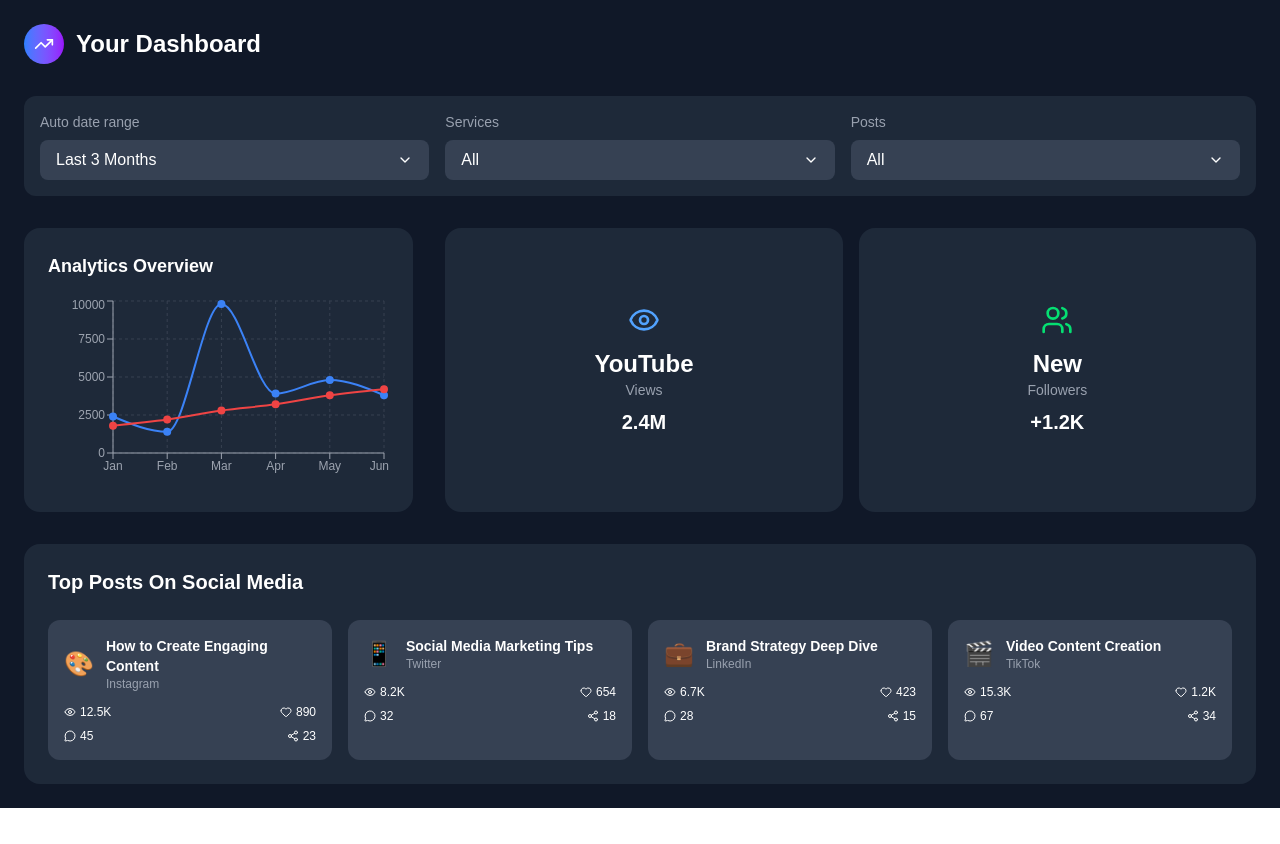
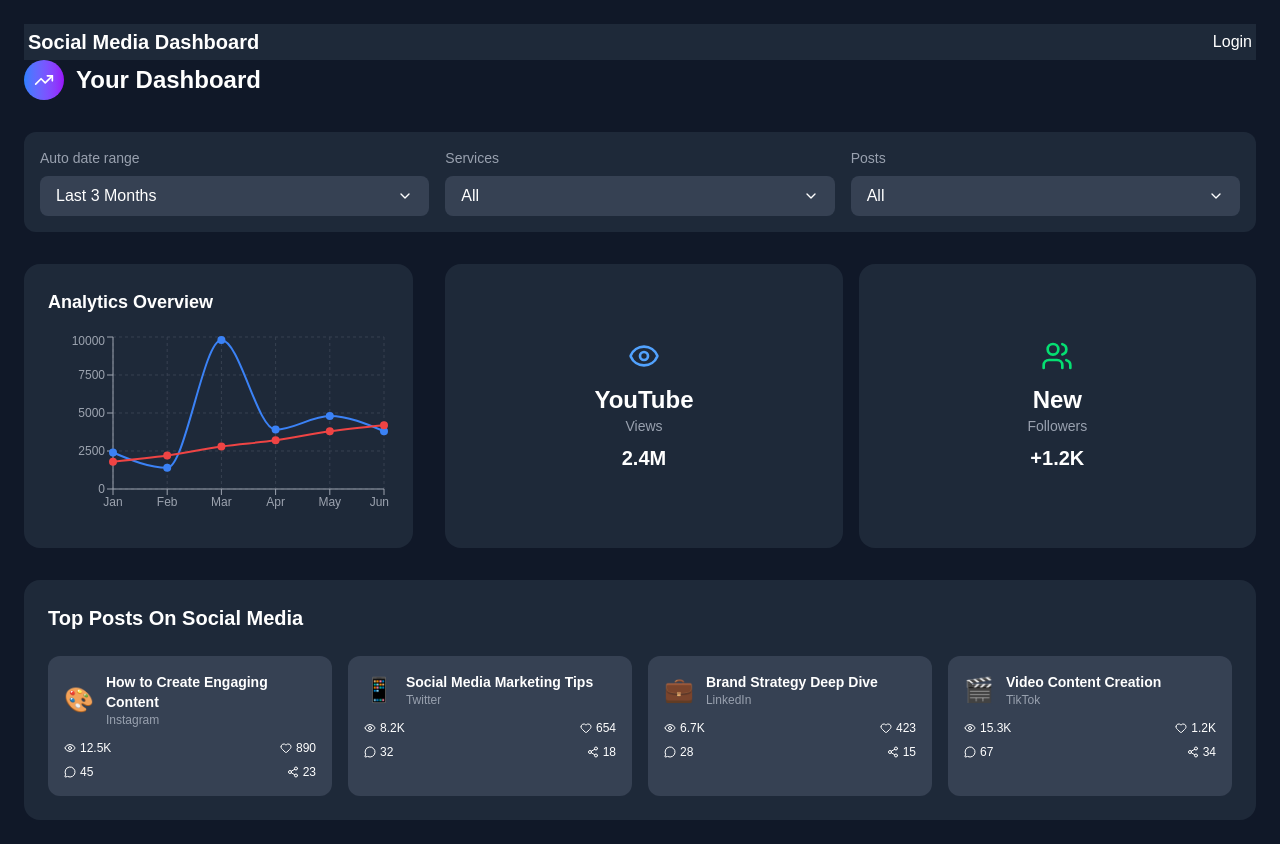
Before and after one commit to Jenni4B/socialMediaDash, a Next.js app: page /dashboard in a window 1280 px wide. Before the commit the page ends 808 px from the top, so only its background shows below. Built offline with nearby package versions, Linux system fonts and the light colour scheme.

Commit message:
Trying to fix up the navigation bar and make the isLoggedIn boolean work. Also I'm working on connecting the Youtube API first and testing with my youtube channel

```diff
--- a/app/dashboard/page.tsx
+++ b/app/dashboard/page.tsx
@@ -1,12 +1,17 @@
 'use client';
 
+// Libraries
 import React, { useState } from 'react';
+
+// Components
+import NaviBar from '../../components/common/naviBar';
 import DashboardHeader from './components/DashboardHeader';
 import DashboardFilters from './components/DashboardFilters';
 import AnalyticsChart from './components/AnalyticsChart';
 import KeyMetrics from './components/KeyMetrics';
 import TopPosts from './components/TopPosts';
 
+// Import dummy data
 import { analyticsData } from '../dummyData/analytics';
 import { topPosts } from '../dummyData/topPosts';
 
@@ -25,6 +30,7 @@ const Dashboard = () => {
   return (
     <div className="min-h-screen bg-gray-900 text-white p-6">
       <div className="max-w-7xl mx-auto">
+        <NaviBar />
         <DashboardHeader />
         <DashboardFilters
           timeFrame={timeFrame}
--- a/app/loginPage/page.tsx
+++ b/app/loginPage/page.tsx
@@ -50,7 +50,7 @@ const LoginPage: React.FC = () => {
           Login
         </button>
         <p className="text-sm text-gray-500 text-center mt-2">
-          Don&#39;t have an account? <a href="/register" className="text-blue-600 hover:underline">Register here</a>.
+          Don&#39;t have an account? <a href="/signUpPage" className="text-blue-600 hover:underline">Register here</a>.
         </p>
       </form>
       <footer className="mt-10 text-sm text-gray-500 text-center">
--- a/app/signUpPage/page.tsx
+++ b/app/signUpPage/page.tsx
@@ -42,6 +42,9 @@ const SignUpPage: React.FC = () => {
         <button type="submit" className="w-full bg-blue-600 text-white py-2 rounded hover:bg-blue-700">
           Sign Up
         </button>
+        <p className="text-sm text-gray-500 text-center mt-2">
+          Have an account? <a href="/loginPage" className="text-blue-600 hover:underline">Login Here</a>.
+        </p>
       </form>
       <footer className="mt-10 text-sm text-gray-500 text-center">
         &copy; 2025 Social Media Dashboard. All rights reserved.
--- a/app/welcomePage/page.tsx
+++ b/app/welcomePage/page.tsx
@@ -2,6 +2,7 @@
 
 import Link from 'next/link';
 import React from 'react';
+import NaviBar from '../../components/common/naviBar';
 
 const WelcomePage: React.FC = () => {
   return (
--- a/components/common/naviBar.jsx
+++ b/components/common/naviBar.jsx
@@ -10,7 +10,7 @@ const NaviBar = () => {
     const [isLoggedIn, setIsLoggedIn] = useState(false);
 
     useEffect(() => {
-        // Check if the user is logged in (this is just a placeholder, implement your own logic)
+        // Check if the user is logged in (this is just a placeholder)
         const token = localStorage.getItem("token");
         if (token) {
             setIsLoggedIn(true);
@@ -28,12 +28,15 @@ const NaviBar = () => {
         <nav className="flex justify-between items-center p-1 bg-gray-800 text-white">
 
             <div className="text-xl font-bold">
-                <Link href="/welcomePage">Social Media Dashboard</Link>
+                <Link href="/">Social Media Dashboard</Link>
             </div>
 
             <div className="flex space-x-10">
                 {isLoggedIn ? (
+                    <button onClick={() => router.push("/dashboard")} className="btn btn-primary">Dashboard</button>,
+                    <button onClick={() => router.push("/settings")} className="btn btn-secondary">settings</button>,
                     <button onClick={handleLogout} className="btn btn-secondary">Logout</button>
+
                 ) : (
                     <button onClick={() => router.push("/loginPage")} className="btn btn-primary">Login</button>
                 )}
```
